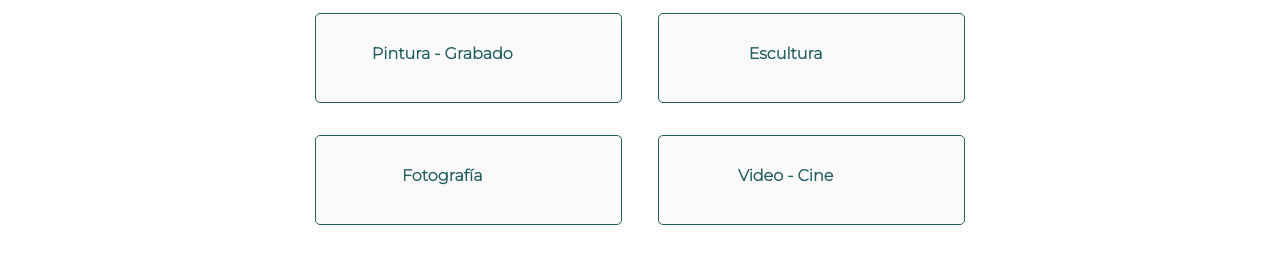
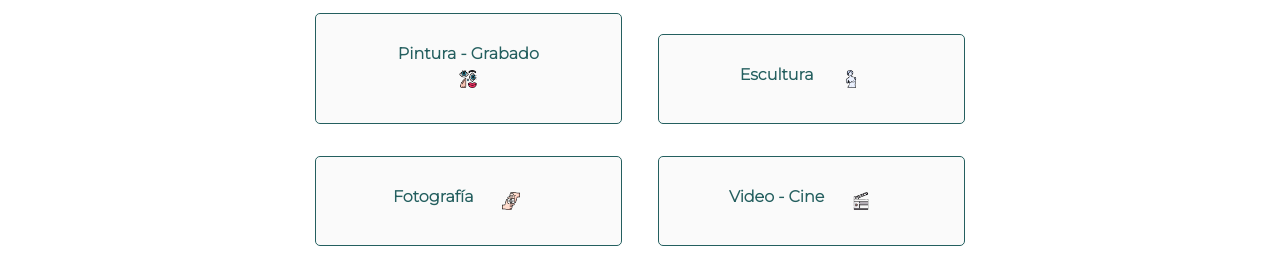
Before and after one commit to hernan04/fullstack, a plain HTML site: page FrontEnd/visuales.html in a window 1280 px wide. Shown: the part 388-648 px from the top of the page. Drawn offline with nearby package versions, Linux system fonts and the light colour scheme; the site is published under a folder, as on GitHub Pages, so addresses that start at the root find nothing.

Commit message:
Update visuales.html
Los cambios que se hicieron, son porque GitHub Pages no estaba leyendo correctamente la ruta de las imágenes.
Por lo que tuve que eliminar la barra (/) del principio de la URL que me linkeaba a las imágenes (/imágenes/fullstack...) para dejarla con el enrutamiento que GitHub Pages me leería como correcto (/imágenes/fullstack...)

```diff
--- a/FrontEnd/visuales.html
+++ b/FrontEnd/visuales.html
@@ -66,12 +66,12 @@
             <div>
                 <a href="templatemo_521_get_ready/index.html"><div class="logo-cat">
                     <h3>Pintura - Grabado</h3>
-                    <img src="/imágenes/abstract.png" alt="">
+                    <img src="imágenes/abstract.png" alt="">
                 </div></a>
 
                 <a href="templatemo_521_get_ready/index.html"><div class="logo-cat">
                     <h3>Escultura</h3>
-                    <img src="/imágenes/sculpture.png" alt="">
+                    <img src="imágenes/sculpture.png" alt="">
                 </div></a>
 
             </div>
@@ -79,12 +79,12 @@
             <div>
                 <a href="templatemo_521_get_ready/index.html"><div class="logo-cat">
                     <h3>Fotografía</h3>
-                    <img src="/imágenes/photography.png" alt="">
+                    <img src="imágenes/photography.png" alt="">
                 </div></a>
 
                 <a href="templatemo_521_get_ready/index.html"><div class="logo-cat">
                     <h3>Video - Cine</h3>
-                    <img src="/imágenes/film-clapperboard.png" alt="">
+                    <img src="imágenes/film-clapperboard.png" alt="">
                 </div></a>
             </div>
         </div>
```
